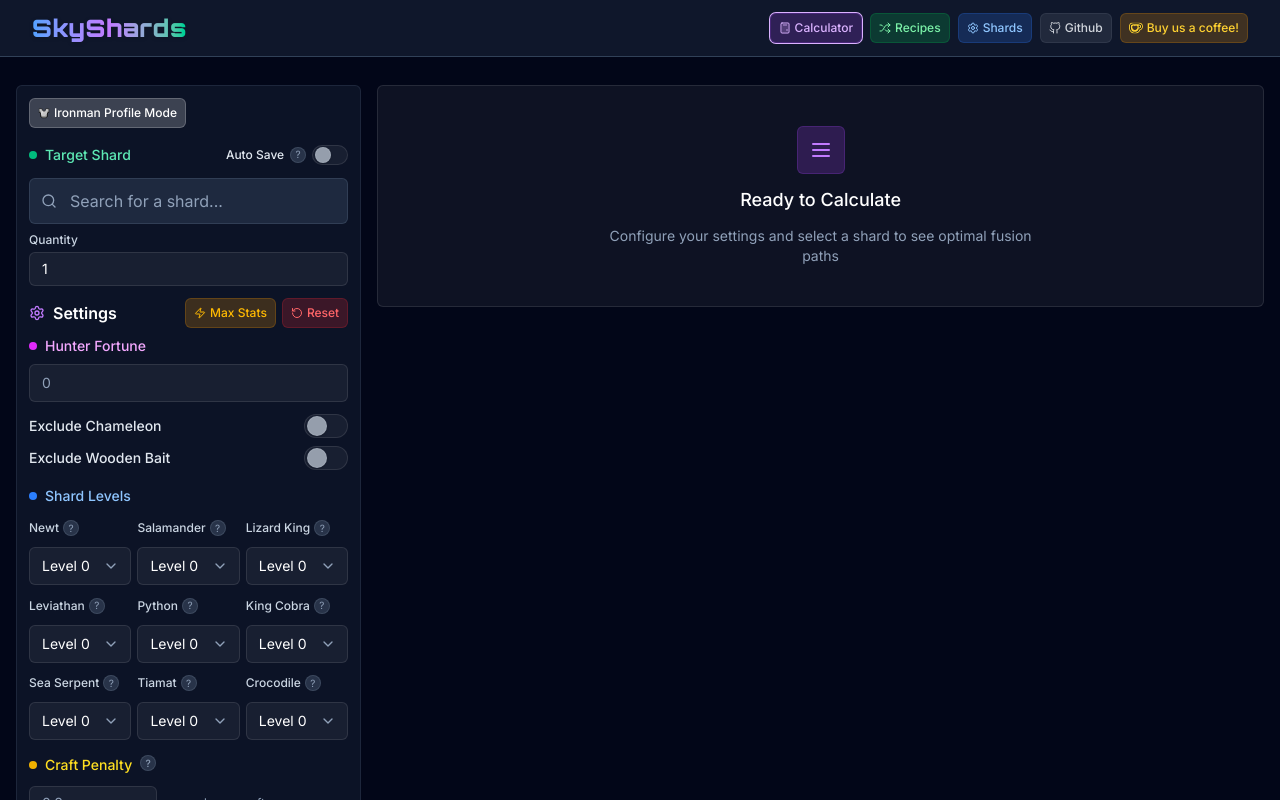
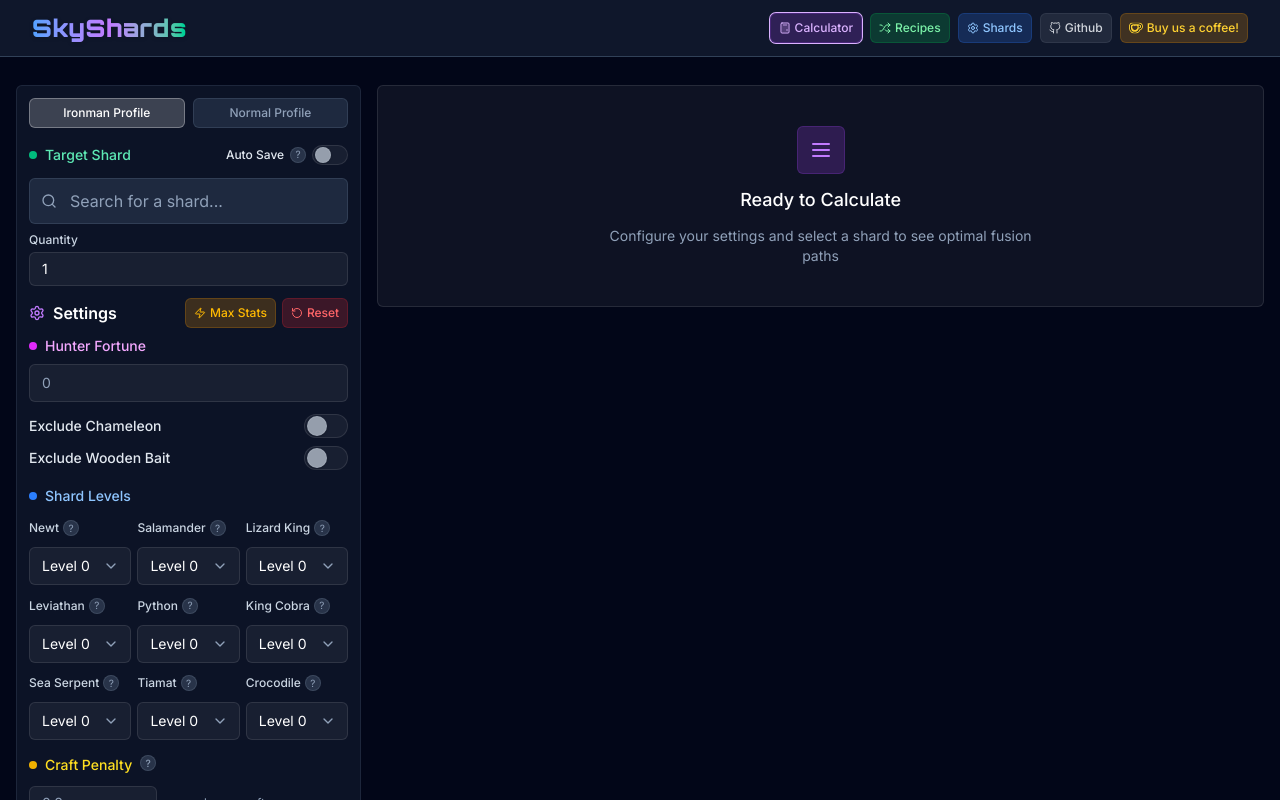
Before and after one commit to Campionnn/SkyShards, a React (Vite) app: page / in a window 1280 px wide. Shown: the top 800 px of the page. Built offline with nearby package versions, Linux system fonts and the light colour scheme.

Commit message:
changed the look of profile mode buttons

```diff
--- a/src/components/forms/CalculatorForm.tsx
+++ b/src/components/forms/CalculatorForm.tsx
@@ -173,18 +173,25 @@ export const CalculatorForm: React.FC<CalculatorFormProps> = ({ onSubmit }) => {
   return (
     <div className="bg-slate-800/40 border border-slate-600/30 rounded-md p-3 space-y-3">
       <form onSubmit={(e) => e.preventDefault()} className="space-y-3">
-        {/* Ironman Mode Toggle */}
-        <div>
+        {/* Profile Mode Buttons */}
+        <div className="flex space-x-2">
           <button
-            className={`px-2 py-1.5 font-medium rounded-md text-xs transition-colors duration-200 flex items-center space-x-1 cursor-pointer border ${
-              form.ironManView
-                ? "bg-white/20 hover:bg-white/30 text-white border-white/20 hover:border-white/30"
-                : "bg-blue-500/20 hover:bg-blue-500/30 text-blue-300 border-blue-500/20 hover:border-blue-500/30"
+            type="button"
+            className={`px-3 py-1.5 font-medium rounded-md text-xs transition-colors duration-200 flex-1 border cursor-pointer ${
+              form.ironManView ? "bg-white/20 text-white border-white/30" : "bg-slate-700/50 hover:bg-slate-600/50 text-slate-400 border-slate-600/50 hover:border-slate-500/50"
             }`}
-            onClick={() => handleInputChange("ironManView", !form.ironManView)}
+            onClick={() => handleInputChange("ironManView", true)}
           >
-            <img src={`${import.meta.env.BASE_URL}IronChestplate.webp`} alt="Ironman view" className="w-3 h-3 object-contain flex-shrink-0" loading="lazy" />
-            <span>{form.ironManView ? "Ironman Profile Mode" : "Normal Profile Mode"}</span>
+            Ironman Profile
+          </button>
+          <button
+            type="button"
+            className={`px-3 py-1.5 font-medium rounded-md text-xs transition-colors duration-200 flex-1 border cursor-pointer ${
+              !form.ironManView ? "bg-blue-500/30 text-blue-200 border-blue-400/50" : "bg-slate-700/50 hover:bg-slate-600/50 text-slate-400 border-slate-600/50 hover:border-slate-500/50"
+            }`}
+            onClick={() => handleInputChange("ironManView", false)}
+          >
+            Normal Profile
           </button>
         </div>
 
@@ -408,7 +415,7 @@ export const CalculatorForm: React.FC<CalculatorFormProps> = ({ onSubmit }) => {
               type="text"
               inputMode="decimal"
               value={craftPenaltyInput}
-              onChange={e => {
+              onChange={(e) => {
                 const value = e.target.value;
                 setCraftPenaltyInput(value);
                 // If empty, use default for calculation
@@ -424,9 +431,7 @@ export const CalculatorForm: React.FC<CalculatorFormProps> = ({ onSubmit }) => {
               placeholder={form.ironManView ? "0.8" : "1000"}
               className="w-32 px-3 py-1.5 text-sm bg-white/5 border border-white/10 rounded-md text-white placeholder-slate-400 focus:outline-none focus:ring-2 focus:ring-yellow-500/50 focus:border-yellow-500/50 transition-colors duration-200"
             />
-            <span className="text-xs text-slate-400">
-              {form.ironManView ? "seconds per craft" : "coins per craft"}
-            </span>
+            <span className="text-xs text-slate-400">{form.ironManView ? "seconds per craft" : "coins per craft"}</span>
           </div>
         </div>
 
```
